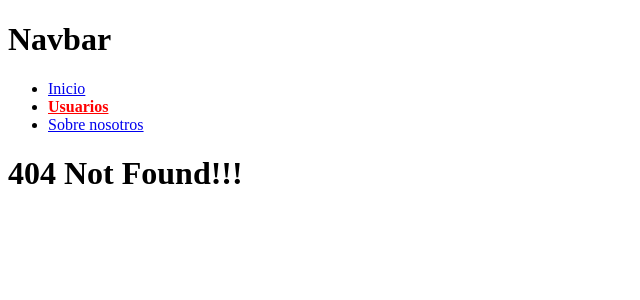
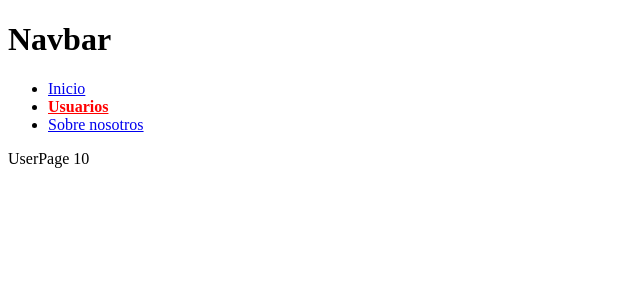
Before and after one commit to dundivet/learning-react-router, a React (Create React App) app: page /users/10 in a window 1280 px wide. Before the commit this address had no page. Shown: the top 300 px of the page, without its empty margins (0-640 px from the left). Built offline with nearby package versions, Linux system fonts and the light colour scheme.

Commit message:
Parámetros

```diff
--- a/src/App.js
+++ b/src/App.js
@@ -3,6 +3,7 @@ import { BrowserRouter, Route, Routes } from "react-router-dom";
 import HomePage from "./pages/HomePage";
 import AboutPage from "./pages/AboutPage";
 import UsersPage from "./pages/UsersPage";
+import UserPage from "./pages/UserPage";
 import NotFoundPage from "./pages/NotFoundPage";
 import Navbar from "./components/Navbar";
 
@@ -14,6 +15,7 @@ export default function App() {
       <Routes>
         <Route path="/" element={<HomePage />} />
         <Route path="/users" element={<UsersPage />} />
+        <Route path="/users/:id" element={<UserPage />} />
         <Route path="/about" element={<AboutPage />} />
         <Route path="*" element={<NotFoundPage />} />
       </Routes>
--- a/src/pages/HomePage.js
+++ b/src/pages/HomePage.js
@@ -1,11 +1,13 @@
 import { Link } from "react-router-dom";
 
 export default function HomePage() {
+    const userId = 10;
+
   return (
     <div>
       <h1>Welcome!!!</h1>
 
-      <Link to={"/users"}>Usuarios</Link>
+      <Link to={`/users/${userId}`}>Usuarios</Link>
     </div>
   );
 }
--- /dev/null
+++ b/src/pages/UserPage.js
@@ -0,0 +1,7 @@
+import { useParams } from "react-router-dom";
+
+export default function UserPage() {
+  const {id} = useParams();
+
+  return <div>UserPage {id}</div>;
+}
```
